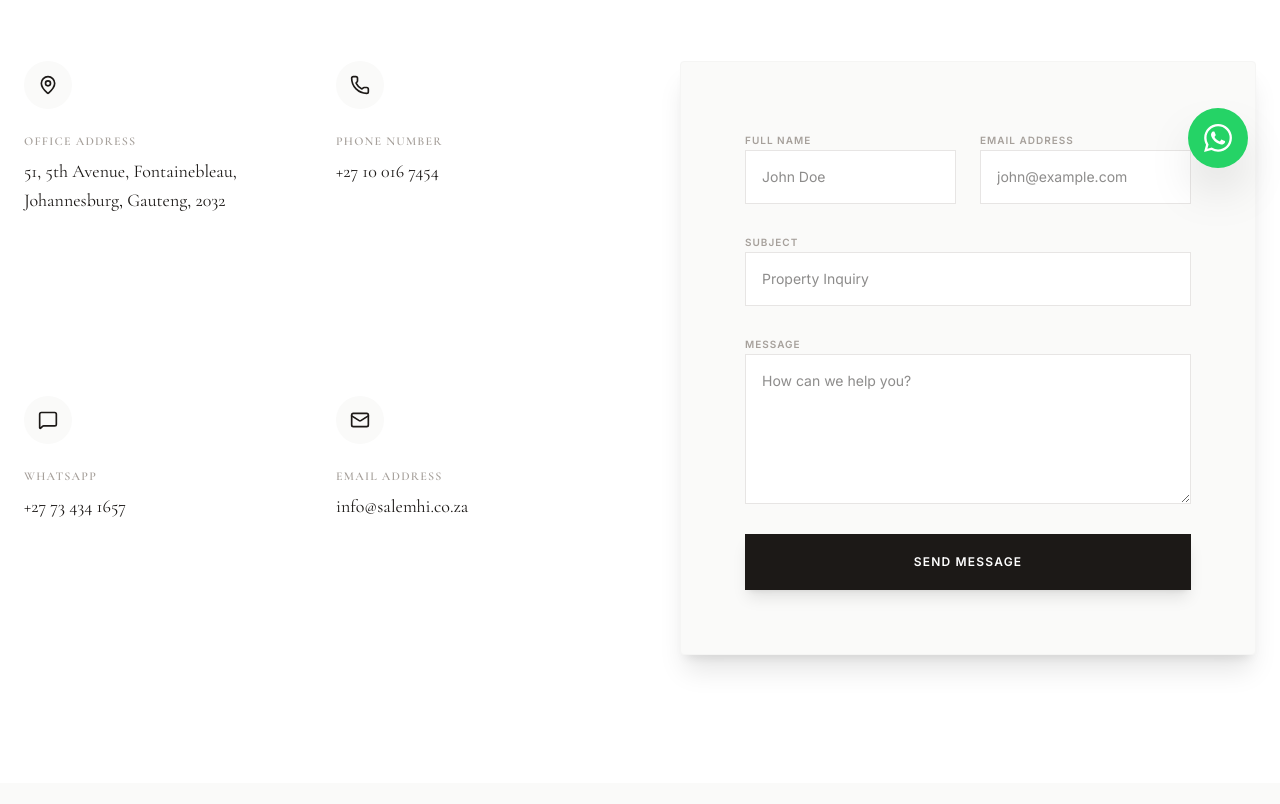
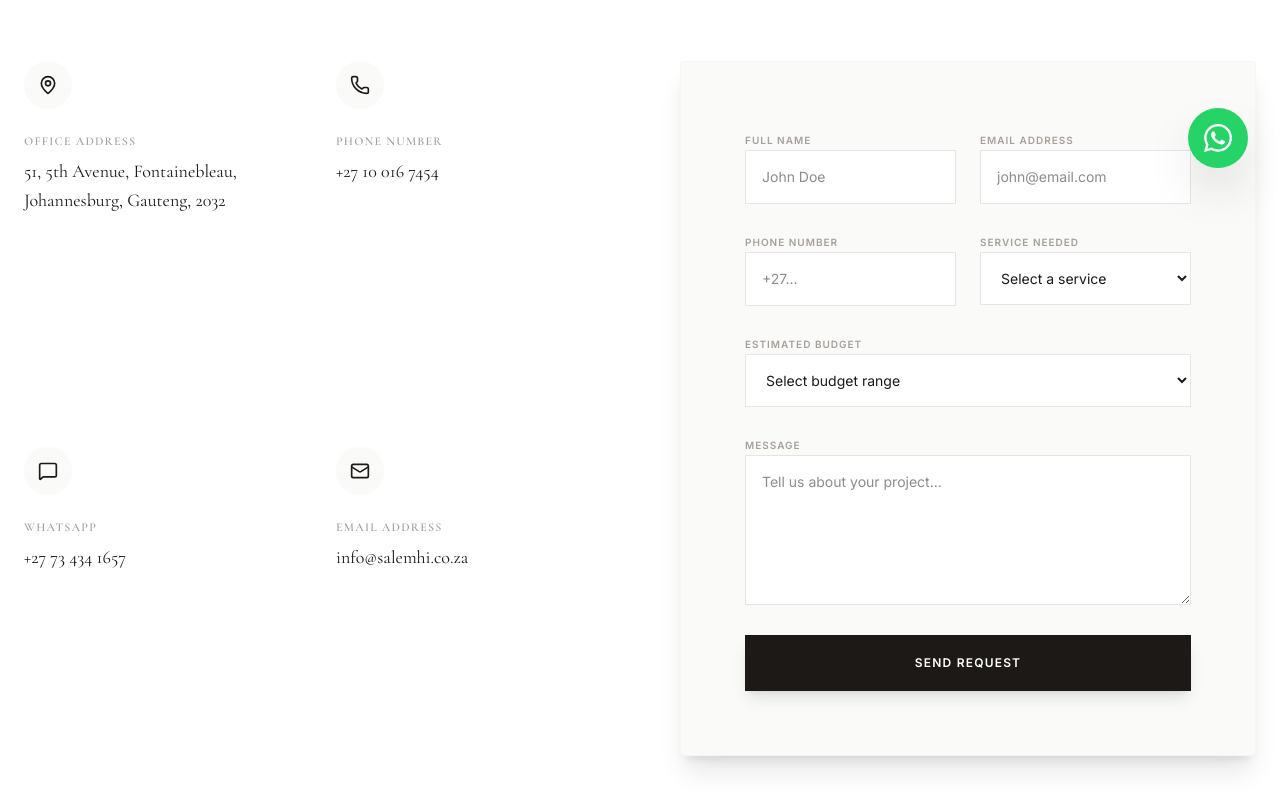
Before and after one commit to salemhomeinnovation/salemhi.co.za, a React (Vite) app: page /#/contact in a window 1280 px wide. Shown: the part 600-1404 px from the top of the page. Built offline with nearby package versions, Linux system fonts and the light colour scheme; grey boxes are pictures that could not be loaded.

Commit message:
Update Contact.tsx

```diff
--- a/src/pages/Contact.tsx
+++ b/src/pages/Contact.tsx
@@ -89,7 +89,7 @@ export default function Contact() {
           >
            <form
   className="space-y-6"
-              action="https://formspree.io/f/mkoqojpv"
+  action="https://formspree.io/f/xvzwrqqa"
   method="POST"
 >
 
@@ -115,7 +115,7 @@ export default function Contact() {
       <input
         name="Email"
         type="email"
-                    placeholder="john@example.com"
+        placeholder="john@email.com"
         required
         className="w-full bg-white border border-stone-200 p-4 text-sm focus:outline-none focus:border-stone-900 transition-colors"
       />
@@ -123,17 +123,55 @@ export default function Contact() {
 
   </div>
 
+  <div className="grid grid-cols-1 md:grid-cols-2 gap-6">
+
     <div className="space-y-2">
       <label className="text-[10px] uppercase tracking-widest font-bold text-stone-400">
-                  Subject
+        Phone Number
       </label>
       <input
-                  name="Subject"
-                  type="text"
-                  placeholder="Property Inquiry"
+        name="Phone"
+        type="tel"
+        placeholder="+27..."
         required
         className="w-full bg-white border border-stone-200 p-4 text-sm focus:outline-none focus:border-stone-900 transition-colors"
       />
+    </div>
+
+    <div className="space-y-2">
+      <label className="text-[10px] uppercase tracking-widest font-bold text-stone-400">
+        Service Needed
+      </label>
+      <select
+        name="Service"
+        required
+        className="w-full bg-white border border-stone-200 p-4 text-sm focus:outline-none focus:border-stone-900 transition-colors"
+      >
+        <option value="">Select a service</option>
+        <option>Property Renovation</option>
+        <option>Construction</option>
+        <option>Home Improvement</option>
+        <option>Property Development</option>
+        <option>Property Management</option>
+      </select>
+    </div>
+
+  </div>
+
+  <div className="space-y-2">
+    <label className="text-[10px] uppercase tracking-widest font-bold text-stone-400">
+      Estimated Budget
+    </label>
+    <select
+      name="Budget"
+      className="w-full bg-white border border-stone-200 p-4 text-sm focus:outline-none focus:border-stone-900 transition-colors"
+    >
+      <option value="">Select budget range</option>
+      <option>Under R10 000</option>
+      <option>R10 000 - R50 000</option>
+      <option>R50 000 - R200 000</option>
+      <option>Over R200 000</option>
+    </select>
   </div>
 
   <div className="space-y-2">
@@ -142,7 +180,7 @@ export default function Contact() {
     </label>
     <textarea
       name="Message"
-                  placeholder="How can we help you?"
+      placeholder="Tell us about your project..."
       required
       className="w-full bg-white border border-stone-200 p-4 text-sm focus:outline-none focus:border-stone-900 transition-colors min-h-[150px]"
     />
@@ -152,7 +190,7 @@ export default function Contact() {
     type="submit"
     className="w-full bg-stone-900 text-white py-5 text-xs uppercase tracking-widest font-semibold hover:bg-stone-800 transition-colors shadow-lg"
   >
-                Send Message
+    Send Request
   </button>
 
 </form>
```
Lines whose indentation alone changed are shown as unchanged.
